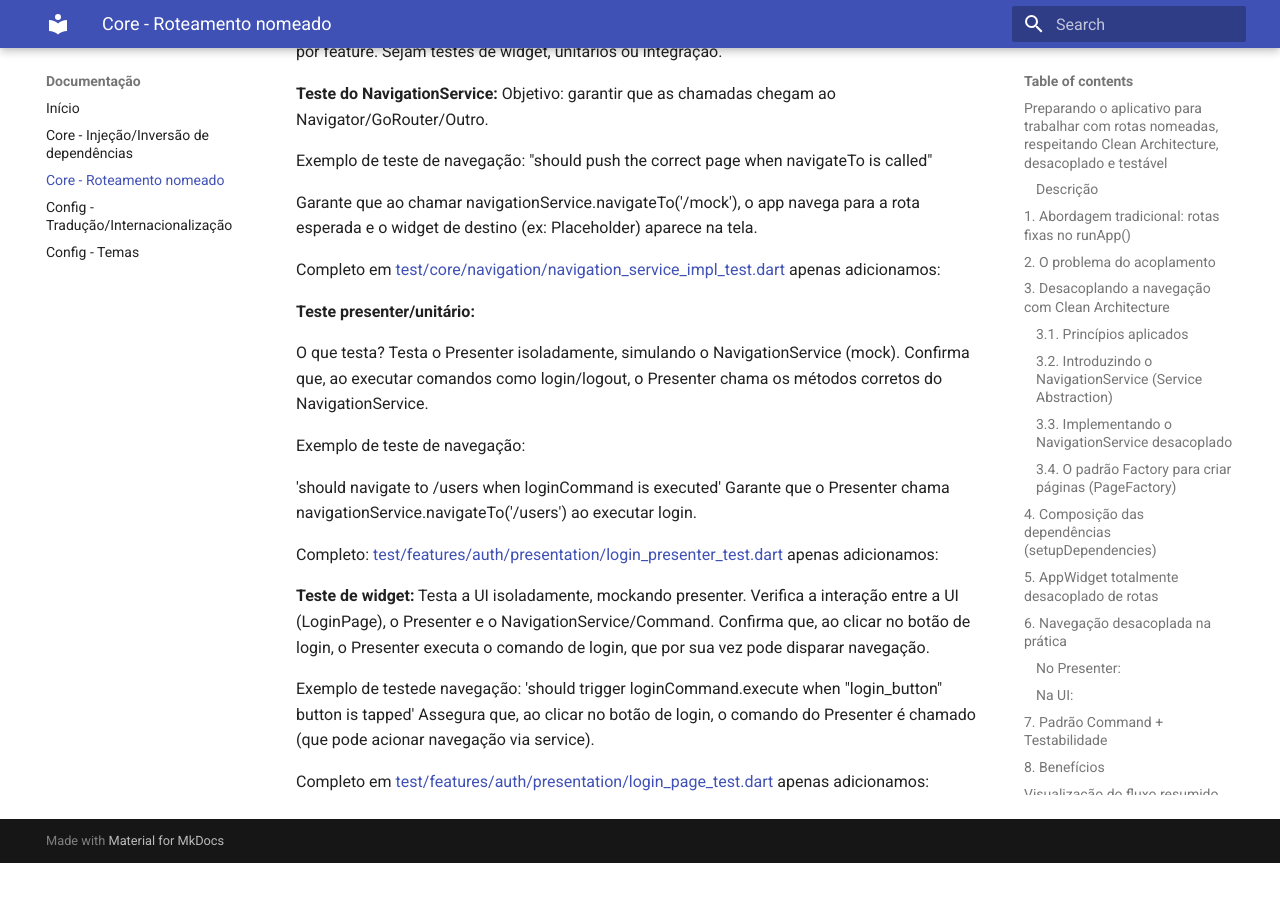
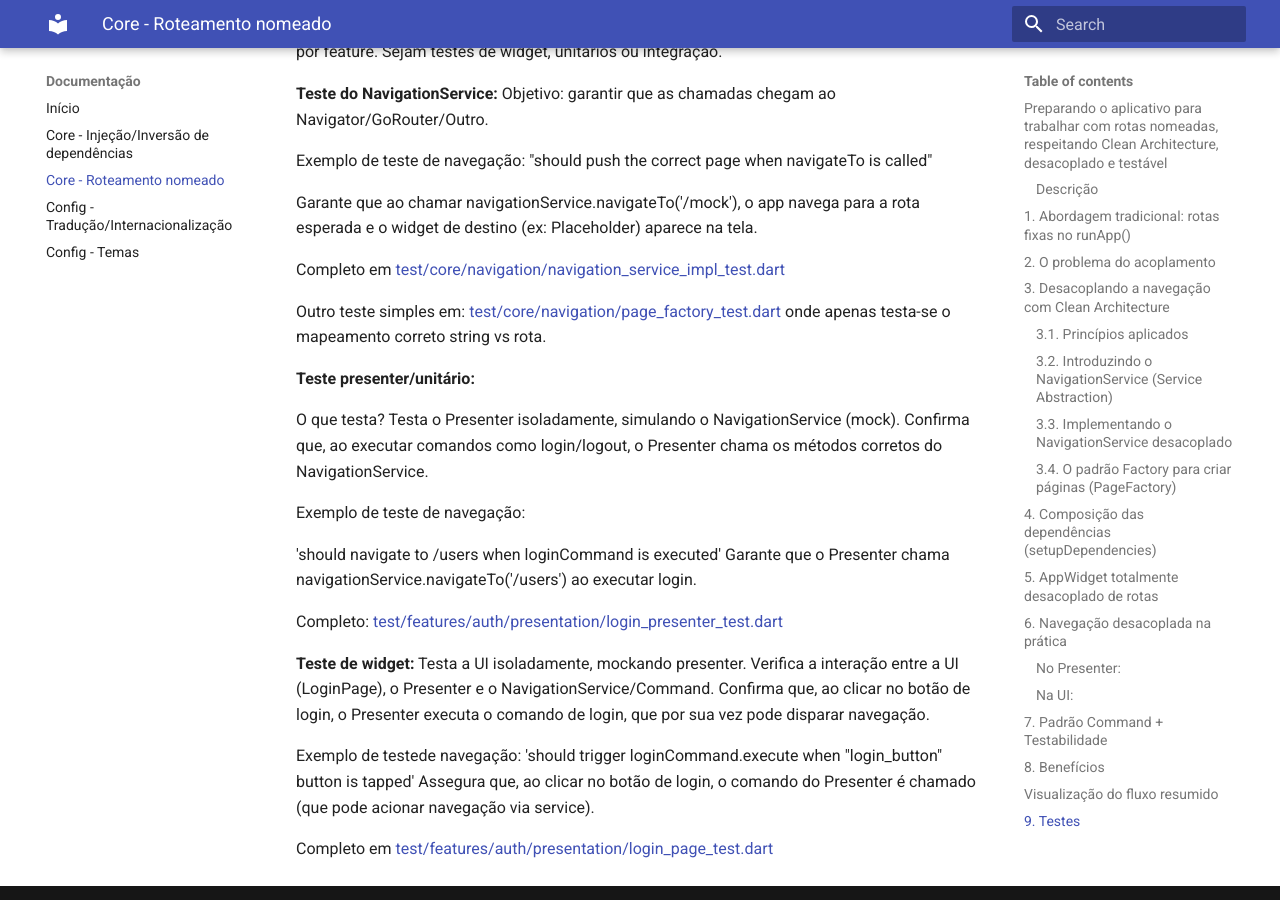
Before and after one commit to claytonmagalhaesdev/flutter_clean_arch_template, an MkDocs documentation site: the page built from docs/docs/roteamento.md, in a window 1280 px wide and 900 px high, scrolled down 7529 px. Built offline with MkDocs 1.6.1 and Material for MkDocs 9.7.7, drawn with Linux system fonts in a browser that asks for light colours; before the commit the page ends 8392 px from its top, so only the background shows below that.

Commit message:
docs: :memo: update router docs

```diff
--- a/docs/docs/roteamento.md
+++ b/docs/docs/roteamento.md
@@ -333,7 +333,9 @@
 
 Garante que ao chamar navigationService.navigateTo('/mock'), o app navega para a rota esperada e o widget de destino (ex: Placeholder) aparece na tela.
 
-Completo em [test/core/navigation/navigation_service_impl_test.dart](https://github.com/claytonmagalhaesdev/flutter_clean_arch_template/blob/main/test/core/navigation/navigation_service_impl_test.dart) apenas adicionamos:
+Completo em [test/core/navigation/navigation_service_impl_test.dart](https://github.com/claytonmagalhaesdev/flutter_clean_arch_template/blob/main/test/core/navigation/navigation_service_impl_test.dart)
+
+Outro teste simples em: [test/core/navigation/page_factory_test.dart](https://github.com/claytonmagalhaesdev/flutter_clean_arch_template/blob/main/test/core/navigation/page_factory_test.dart) onde apenas testa-se o mapeamento correto string vs rota.
 
 
 **Teste presenter/unitário:**
@@ -346,7 +348,7 @@
 'should navigate to /users when loginCommand is executed'
 Garante que o Presenter chama navigationService.navigateTo('/users') ao executar login.
 
-Completo: [test/features/auth/presentation/login_presenter_test.dart](https://github.com/claytonmagalhaesdev/flutter_clean_arch_template/blob/main/test/features/auth/presentation/login_presenter_test.dart) apenas adicionamos:
+Completo: [test/features/auth/presentation/login_presenter_test.dart](https://github.com/claytonmagalhaesdev/flutter_clean_arch_template/blob/main/test/features/auth/presentation/login_presenter_test.dart)
 
 
 **Teste de widget:**
@@ -357,4 +359,4 @@
 'should trigger loginCommand.execute when "login_button" button is tapped'
 Assegura que, ao clicar no botão de login, o comando do Presenter é chamado (que pode acionar navegação via service).
 
-Completo em [test/features/auth/presentation/login_page_test.dart](https://github.com/claytonmagalhaesdev/flutter_clean_arch_template/blob/main/test/features/auth/presentation/login_page_test.dart) apenas adicionamos:
+Completo em [test/features/auth/presentation/login_page_test.dart](https://github.com/claytonmagalhaesdev/flutter_clean_arch_template/blob/main/test/features/auth/presentation/login_page_test.dart)
```
Also changed, not shown: 1 other file.
